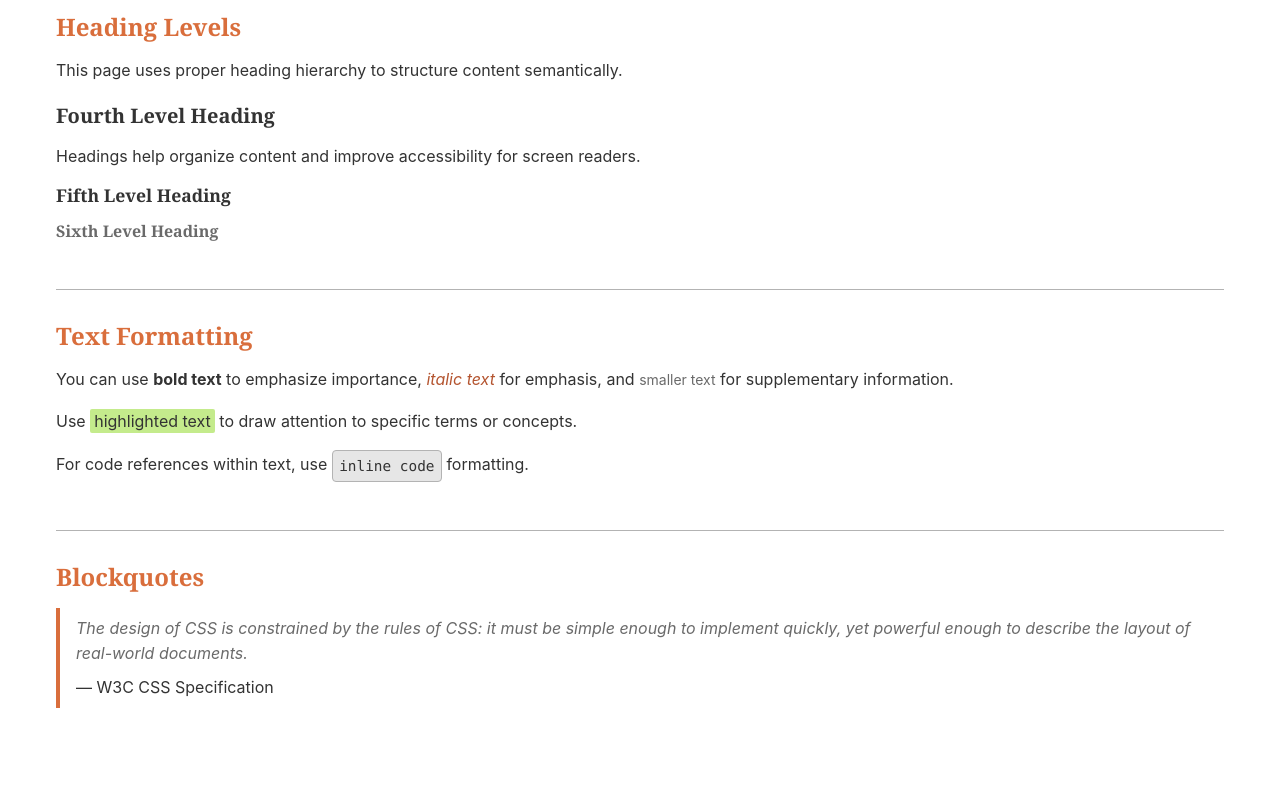
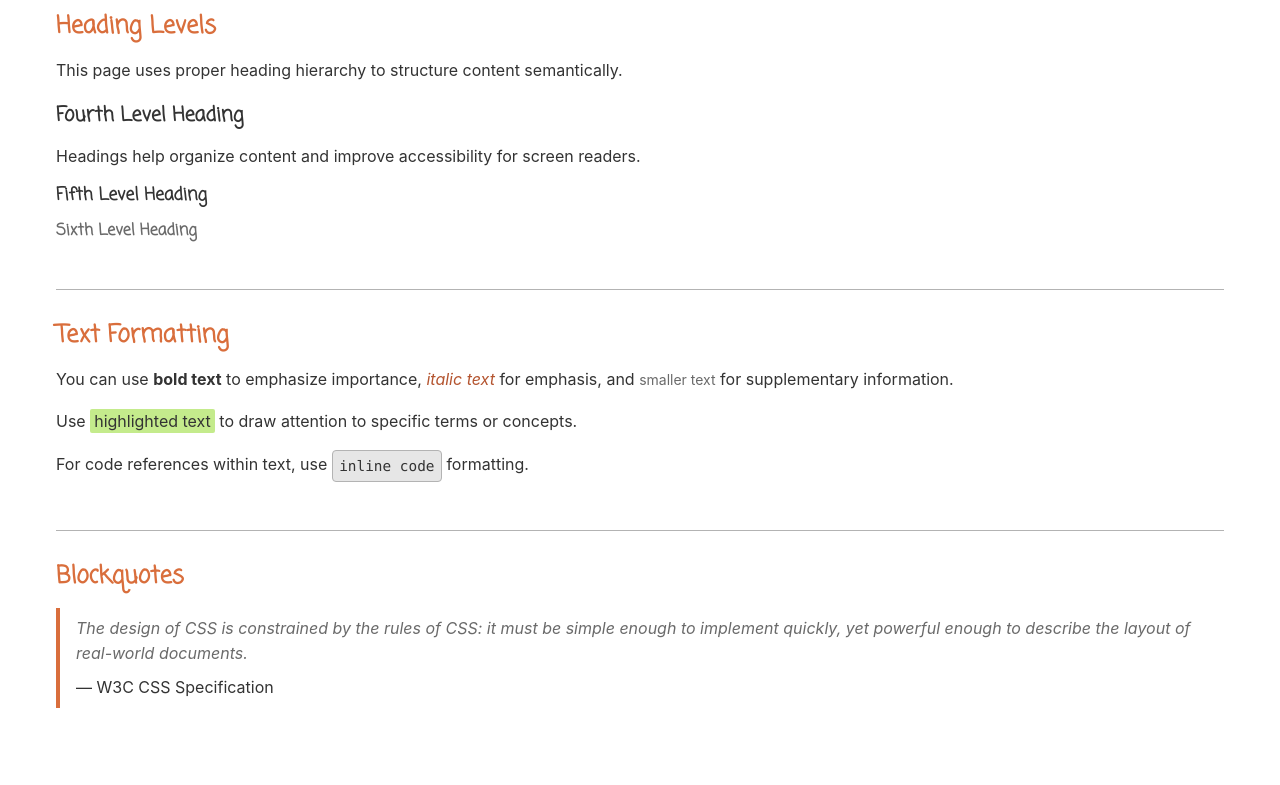
Before and after one commit to foxshack/branding, a plain HTML site: page index.html in a window 1280 px wide. Shown: the part 695-1480 px from the top of the page. Drawn offline with Linux system fonts and the light colour scheme.

Commit message:
Adding google fonts

```diff
--- a/style.css
+++ b/style.css
@@ -1,4 +1,4 @@
-
+@import url('https://fonts.googleapis.com/css2?family=Coming+Soon&display=swap');
 :root {
   /* Base colours */
 
@@ -38,6 +38,7 @@
   /* Typography */
   --fs-font-family-sans: -apple-system, BlinkMacSystemFont, "Segoe UI", Roboto, "Oxygen", "Ubuntu", "Cantarell", "Fira Sans", "Droid Sans", "Helvetica Neue", sans-serif;
   --fs-font-family-serif: "Georgia", "Times New Roman", Times, serif;
+  --fs-font-family-cursive: "Coming Soon", cursive, serif;
   --fs-font-family-mono: "SF Mono", Monaco, "Cascadia Code", "Roboto Mono", Consolas, "Courier New", monospace;
   --fs-font-size-base: 16px;
   --fs-line-height-base: 1.6;
@@ -82,7 +83,7 @@ h3,
 h4,
 h5,
 h6 {
-  font-family: var(--fs-font-family-serif);
+  font-family: var(--fs-font-family-cursive);
   font-weight: 700;
   line-height: var(--fs-line-height-tight);
   margin-bottom: 1rem;
```
